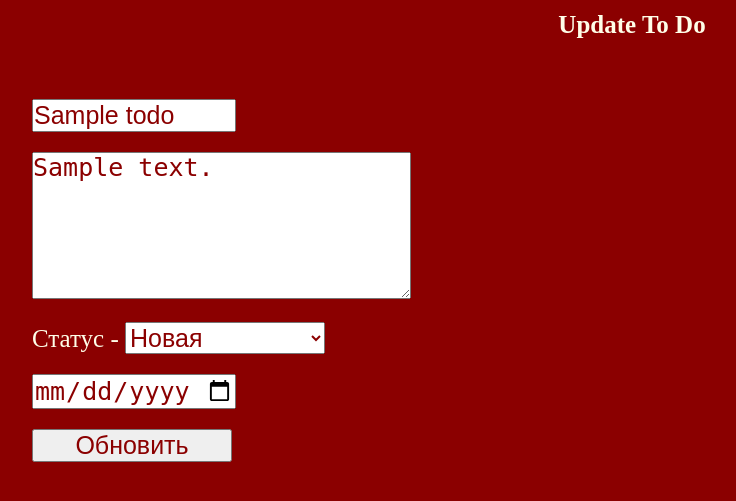
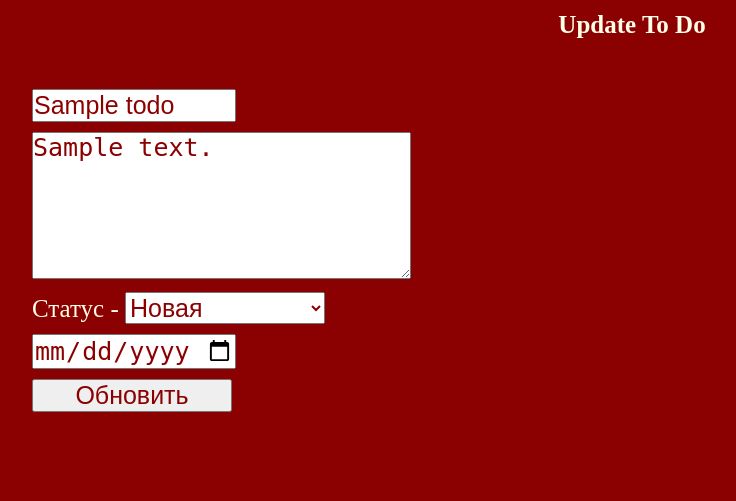
Before and after one commit to AlibekBeket/homework_55_alibek_beket, a Django app: page /to_do/1/update in a window 1280 px wide. Shown: the part 49-550 px from the top of the page, without its empty margins (8-744 px from the left). Run offline with Django 4.2, Linux system fonts and the light colour scheme; tables that the repository leaves empty hold one stand-in row (values such as "Sample post").

Commit message:
улучшил валидацию для добавления задачи

```diff
--- a/app/static/css/style.css
+++ b/app/static/css/style.css
@@ -59,7 +59,7 @@ h1{
     margin-top: 50px;
 }
 .form_row{
-    margin-top: 20px;
+    margin: 10px 0;
 }
 .form_row input{
     width: 200px;
@@ -87,5 +87,5 @@ h1{
 }
 .error_block{
     color: White;
-    padding-bottom: 10px;
+    margin: 5px 0;
 }
--- a/app/to_do_list/templates/partial/to_do_form.html
+++ b/app/to_do_list/templates/partial/to_do_form.html
@@ -1,12 +1,15 @@
 {% csrf_token %}
-        <div class="form_row">
 <div class="error_block">
     <span class="error_print">{{ errors.title_error }}</span>
 </div>
-            <input placeholder="Заголовок" maxlength="200" type="text" value="{{ to_do.title }}" name="title">
+<div class="form_row">
+    <input placeholder="Заголовок" type="text" value="{{ to_do.title }}" name="title">
+</div>
+<div class="error_block">
+    <span class="error_print">{{ errors.description_error }}</span>
 </div>
 <div class="form_row description">
-            <textarea placeholder="Описание" maxlength="1000" rows="5" cols="24" name="description">{{ to_do.description }}</textarea>
+    <textarea placeholder="Описание" rows="5" cols="24" name="description">{{ to_do.description }}</textarea>
 </div>
 <div class="form_row">
     <span>Статус - </span>
@@ -21,7 +24,7 @@
     </select>
 </div>
 <div class="form_row">
-            <input type="date"  value="{{ to_do.date }}" name="date">
+    <input type="date" value="{{ to_do.date }}" name="date">
 </div>
 <div class="form_row">
     <input type="submit" value="{{ button_text }}">
--- a/app/to_do_list/views/to_do_list.py
+++ b/app/to_do_list/views/to_do_list.py
@@ -25,8 +25,12 @@ def add_view(request: WSGIRequest):
             'to_do_status': to_do_status
         }
         return render(request, 'add_page.html', context=context)
-    if len(request.POST.get('title')) == 0 or '  ' in request.POST.get('title'):
-        errors['title_error'] = 'Вы ничего не ввели в поле заголовка или ввели два пробела подряд и больше'
+    if len(request.POST.get('title')) <= 1 or ' ' == request.POST.get('title')[0]:
+        errors['title_error'] = 'Вы ничего не ввели в поле заголовка или ввели 1 символ или ввели один пробел и больше в начало загаловка'
+    elif len(request.POST.get('title')) > 200:
+        errors['title_error'] = 'Вы ввели больше 200 символов'
+    if len(request.POST.get('description')) > 1000 or len(request.POST.get('description')) > 0 and ' ' == request.POST.get('description')[0]:
+        errors['description_error'] = 'Вы ввели больше 1000 символов в поле описания или ввели один пробел и больше в начало загаловка'
     to_do_add = ToDo()
     to_do_add.title = request.POST.get('title')
     to_do_add.description = request.POST.get('description')
```
Lines whose indentation alone changed are shown as unchanged.
